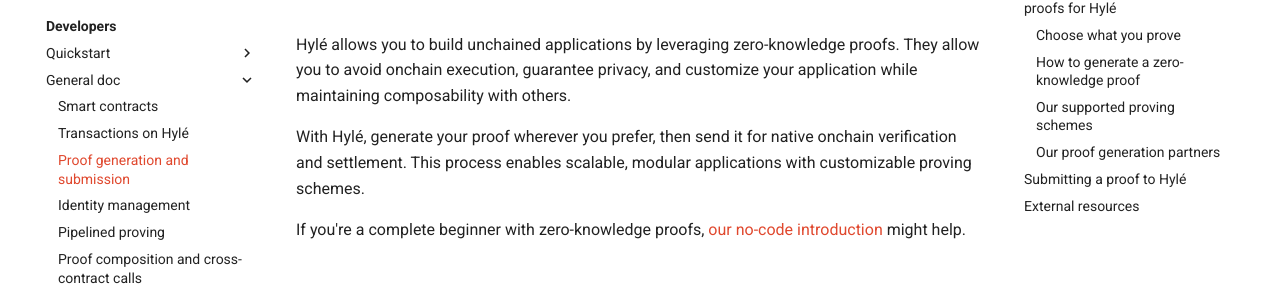
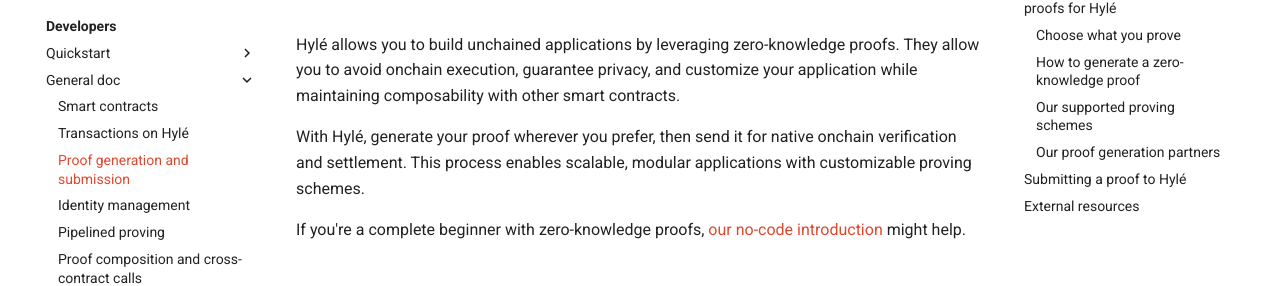
Before and after one commit to Hyle-org/devhub-hyle, an MkDocs documentation site: the page built from docs/developers/general-doc/proof-generation.md, in a window 1280 px wide and 900 px high. Shown: the part 148-434 px from the top of the window. Built offline with MkDocs 1.6.1 and Material for MkDocs 9.7.7, drawn with Linux system fonts in a browser that asks for light colours; comment, search, counter and statistics services are not loaded.

Commit message:
other smart contracts

```diff
--- a/docs/developers/general-doc/proof-generation.md
+++ b/docs/developers/general-doc/proof-generation.md
@@ -1,6 +1,6 @@
 # Proof generation and submission
 
-Hylé allows you to build unchained applications by leveraging zero-knowledge proofs. They allow you to avoid onchain execution, guarantee privacy, and customize your application while maintaining composability with others.
+Hylé allows you to build unchained applications by leveraging zero-knowledge proofs. They allow you to avoid onchain execution, guarantee privacy, and customize your application while maintaining composability with other smart contracts.
 
 With Hylé, generate your proof wherever you prefer, then send it for native onchain verification and settlement. This process enables scalable, modular applications with customizable proving schemes.
 
```
